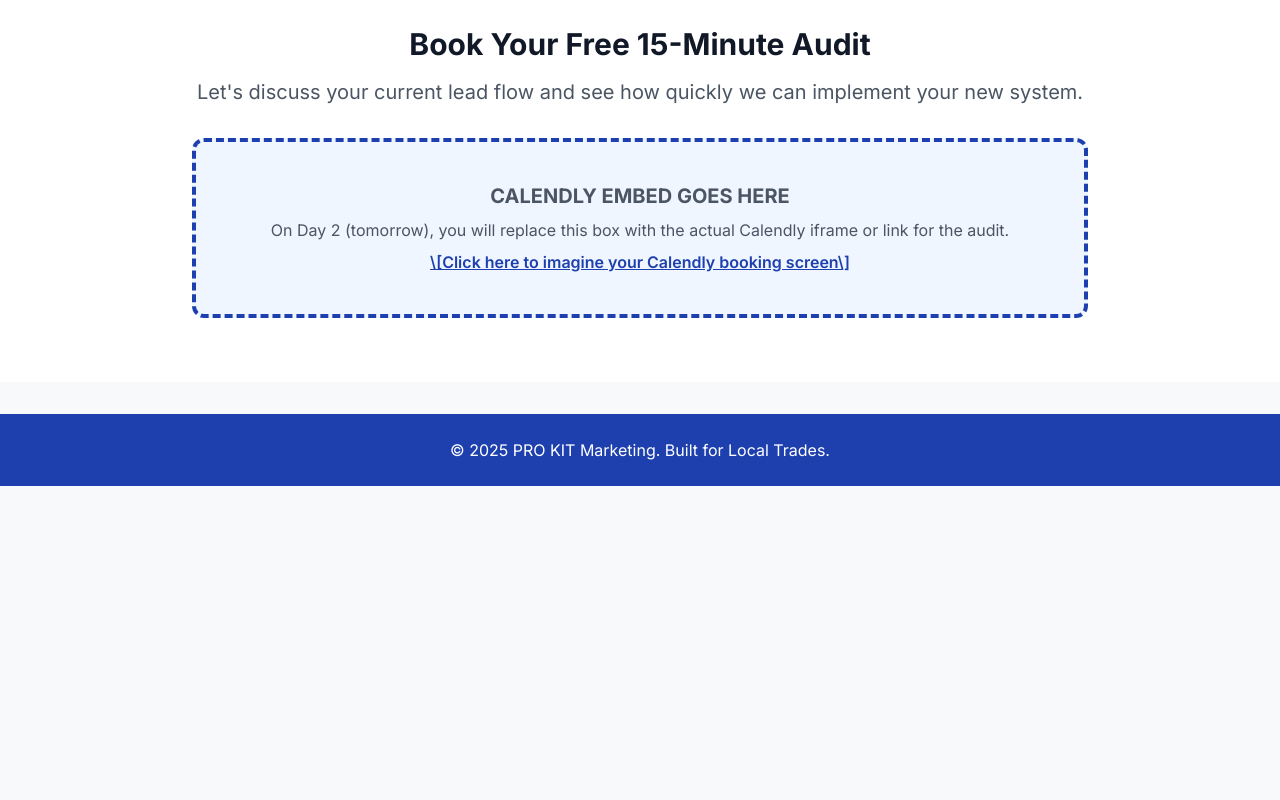
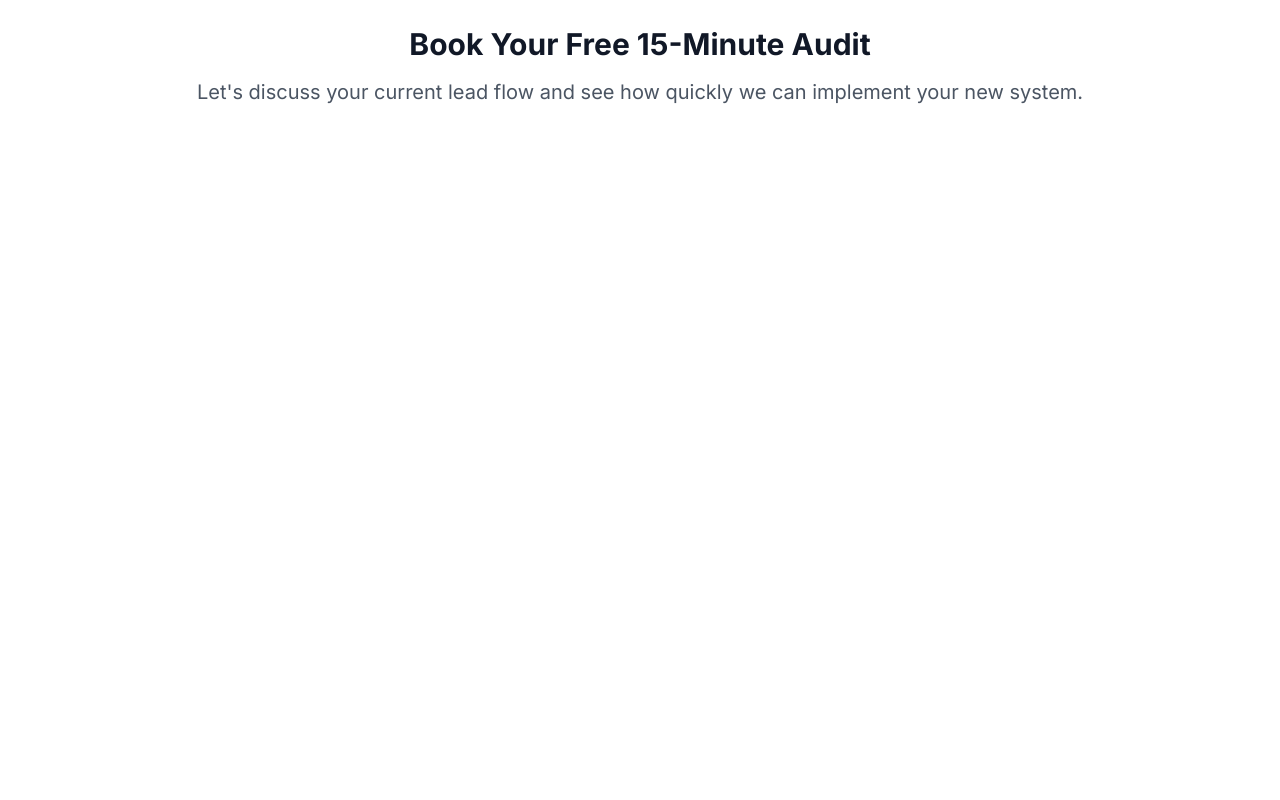
Before and after one commit to makalonu/Social-media-content-website, a plain HTML site: page index.html in a window 1280 px wide. Shown: the part 2340-3140 px from the top of the page. Before the commit the page ends 2826 px from the top, so only its background shows below. Drawn offline with nearby package versions, Linux system fonts and the light colour scheme; a script that the page names is missing.

Commit message:
Replace placeholder with Calendly embed code

```diff
--- a/index.html
+++ b/index.html
@@ -201,14 +201,10 @@
                 <h3 class="text-3xl font-bold text-gray-900 mb-4">Book Your Free 15-Minute Audit</h3>
                 <p class="text-xl text-gray-600 mb-8">Let's discuss your current lead flow and see how quickly we can implement your new system.</p>
 
-                <!-- NOTE TO USER: REPLACE THIS BLOCK WITH YOUR ACTUAL CALENDLY EMBED CODE -->
-                <div class="border-4 border-dashed border-trades-blue p-10 rounded-xl text-center text-gray-600 bg-blue-50">
-                    <p class="font-bold text-xl mb-2">CALENDLY EMBED GOES HERE</p>
-                    <p>On Day 2 (tomorrow), you will replace this box with the actual Calendly iframe or link for the audit.</p>
-                    <a href="#" class="text-trades-blue underline mt-2 inline-block font-semibold">\[Click here to imagine your Calendly booking screen\]</a>
-                    <input type="hidden" id="calendly-link" value="INSERT_YOUR_CALENDLY_LINK_HERE">
-                </div>
-            </div>
+                <!-- Calendly inline widget begin -->
+<div class="calendly-inline-widget" data-url="https://calendly.com/riaakalonu/30min" style="min-width:320px;height:700px;"></div>
+<script type="text/javascript" src="https://assets.calendly.com/assets/external/widget.js" async></script>
+<!-- Calendly inline widget end -->
         </section>
 
     </main>
```
